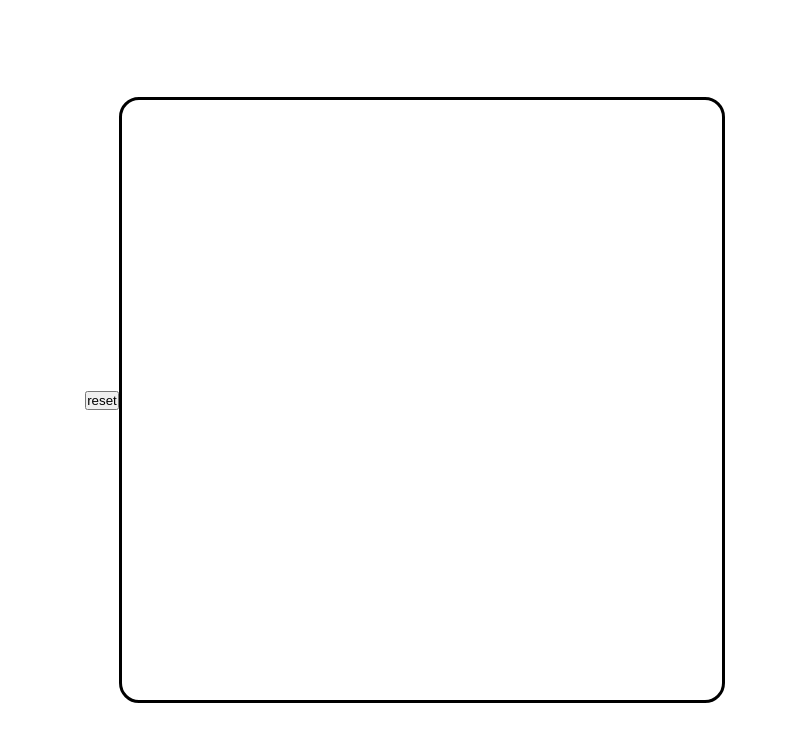
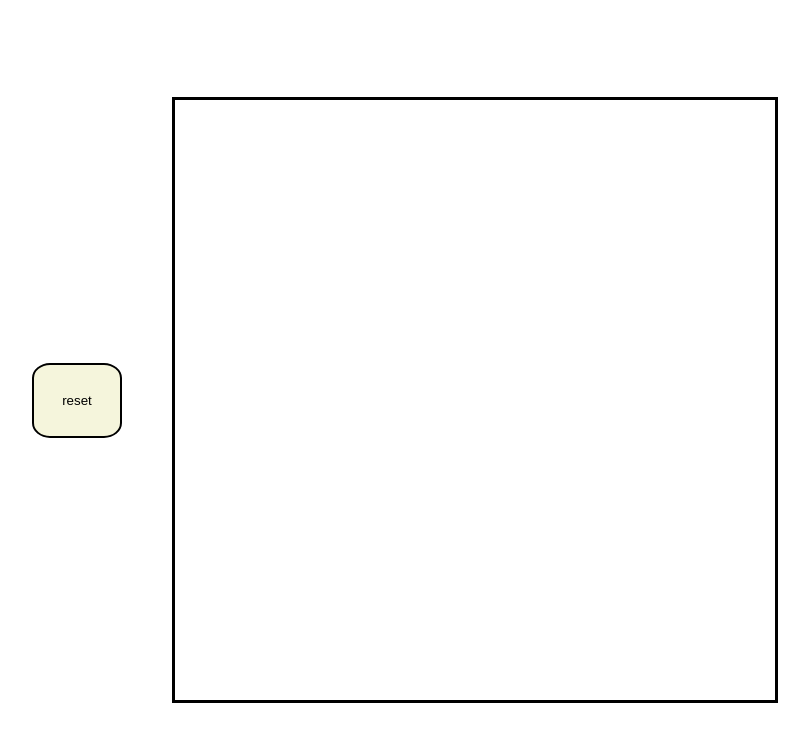
Before and after one commit to abdulmoizazher/Etch-a-Sketch, a plain HTML site: page index.html in a window 1280 px wide. Shown: the whole page, without its empty margins (235-1044 px from the left). Drawn offline with Linux system fonts and the light colour scheme.

Commit message:
done for now

```diff
--- a/index.html
+++ b/index.html
@@ -8,7 +8,7 @@
 
 </head>
 <body>
-<button onclick="reset()"> reset </button>
+<button onclick="reset()" id="button"> reset </button>
     <script src="script.js"></script>
 </body>
 </html>
--- a/script.js
+++ b/script.js
@@ -18,7 +18,8 @@ for(let  i = 1; i <= n**2 ; i++){
 }
 }
 
-formation(15)
+formation(15);
+paint();
 
 function paint (){
     let screen = document.getElementsByClassName("screen");
--- a/styles.css
+++ b/styles.css
@@ -17,7 +17,6 @@ body{
         height: 600px;
         width: 600px;
         display: flex;
-        border-radius: 20px;
         border-color: black;
         border: 20px;
         border: solid;
@@ -33,3 +32,16 @@ body{
 
 
 }
+
+#button{
+    margin-right: 50px;
+    height: 75px;
+    width: 90px;
+    background-color: beige;
+    border-radius: 20%;
+    border: 2px;
+    border-color: black;
+    border-style: solid;
+
+
+}
```
